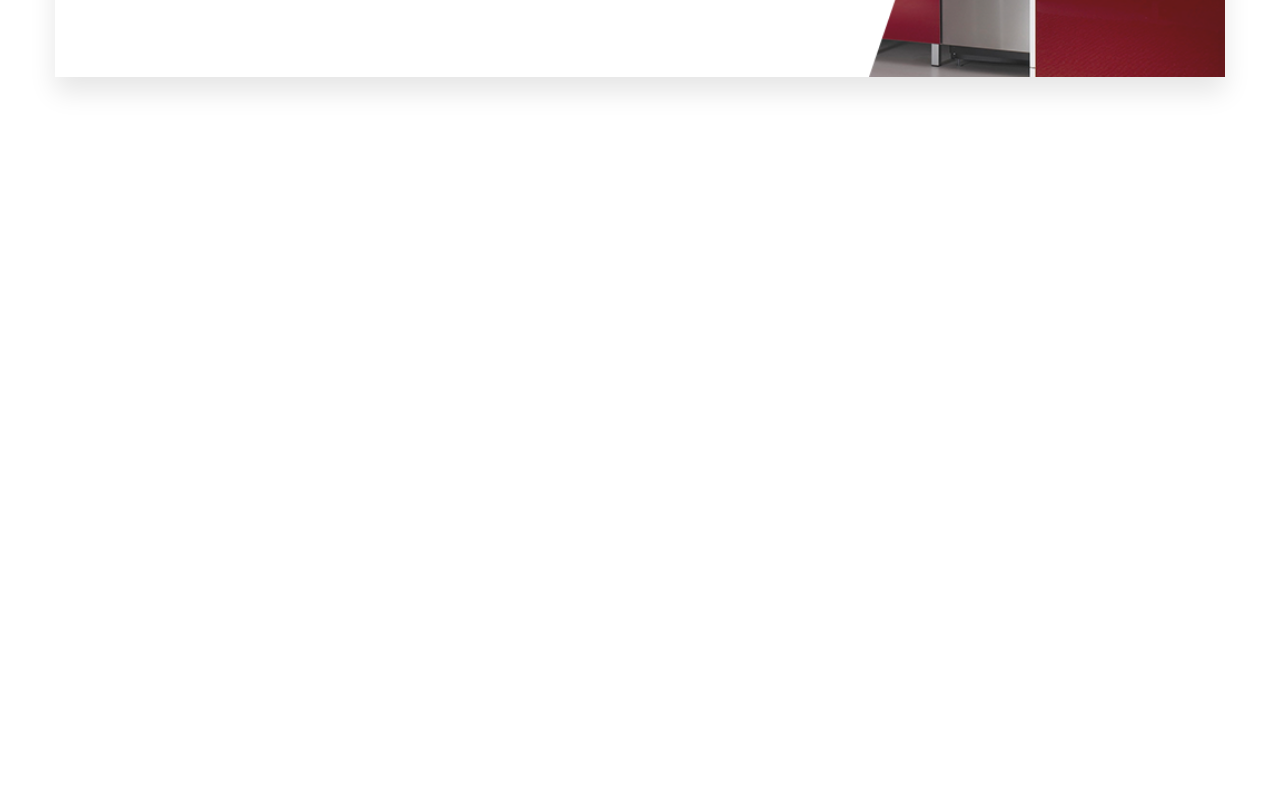
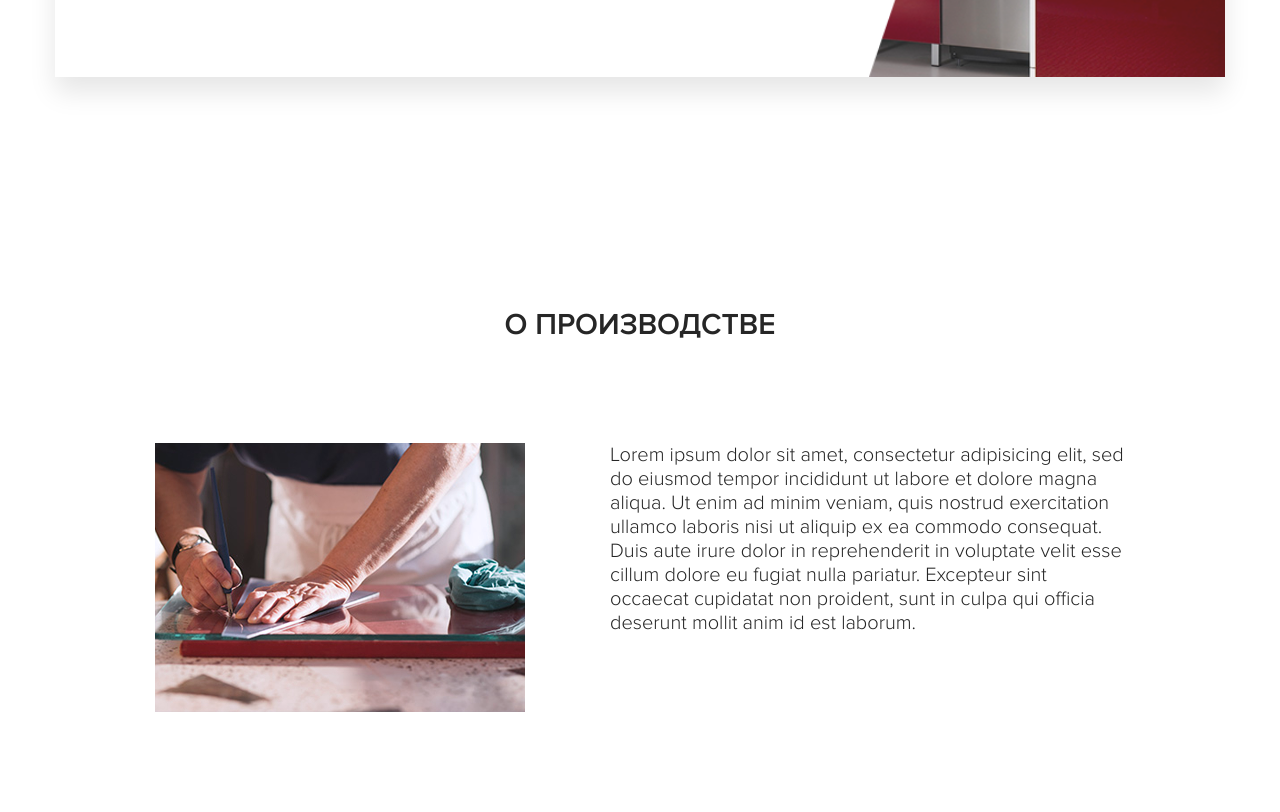
Before and after one commit to eugeneskom/skinalii, a website: page app/index.html in a window 1280 px wide. Shown: the part 6172-6984 px from the top of the page. Before the commit the page ends 6378 px from the top, so only its background shows below. Drawn offline with nearby package versions, Linux system fonts and the light colour scheme; files that its build step writes are made by us from their sources; a script that the page names is missing; files whose address does not match are found by name.

Commit message:
added factory section with apadtation

```diff
--- a/app/index.html
+++ b/app/index.html
@@ -659,7 +659,24 @@
   </div>
 </section>
 
-
+  <section class="section factory">
+  <div class="container">
+    <h2 class="title section__title">О производстве</h2>
+    <div class="factory__wrapper d-flex jc-sb">
+      <div class="factory__img-box">
+        <img src="images/factory-img.png" alt="О производстве" class="factory__img">
+      </div>
+      <div class="factory__text">
+        <p>Lorem ipsum dolor sit amet, consectetur adipisicing elit, sed do eiusmod tempor incididunt ut labore et
+          dolore magna aliqua. Ut enim ad minim veniam, quis nostrud exercitation ullamco laboris nisi ut aliquip ex ea
+          commodo consequat. </p>
+        <p>Duis aute irure dolor in reprehenderit in voluptate velit esse cillum dolore eu fugiat nulla pariatur.
+          Excepteur sint occaecat cupidatat non proident, sunt in culpa qui officia deserunt mollit anim id est laborum.
+        </p>
+      </div>
+    </div>
+  </div>
+</section>
 
 </main>
 
--- a/app/scss/parts/_factory.scss
+++ b/app/scss/parts/_factory.scss
@@ -0,0 +1,42 @@
+.factory {
+
+  &__wrapper {
+    padding: 0 100px;
+
+    @include r($r-xl) {
+      padding: 0;
+    }
+
+    @include r($r-md) {
+      flex-direction: column;
+      align-items: center;
+    }
+  }
+
+  &__img-box {
+    flex-basis: 370px;
+    max-width: 370px;
+    max-height: 270px;
+    margin-right: 20px;
+
+    @include r($r-md) {
+      margin: 0 0 40px 0;
+    }
+  }
+
+  &__img {
+    width: 100%;
+    height: 100%;
+    object-fit: cover;
+  }
+
+  &__text {
+    max-width: 515px;
+    width: 100%;
+    font-size: 20px;
+
+    @include r($r-md) {
+      max-width: 100%;
+    }
+  }
+}
```
Also changed, not shown: app/html/parts/_factory.html (+18 -0 lines), index.html (+18 -1 lines), app/images/factory-img.png (added), css/style.min.css.
